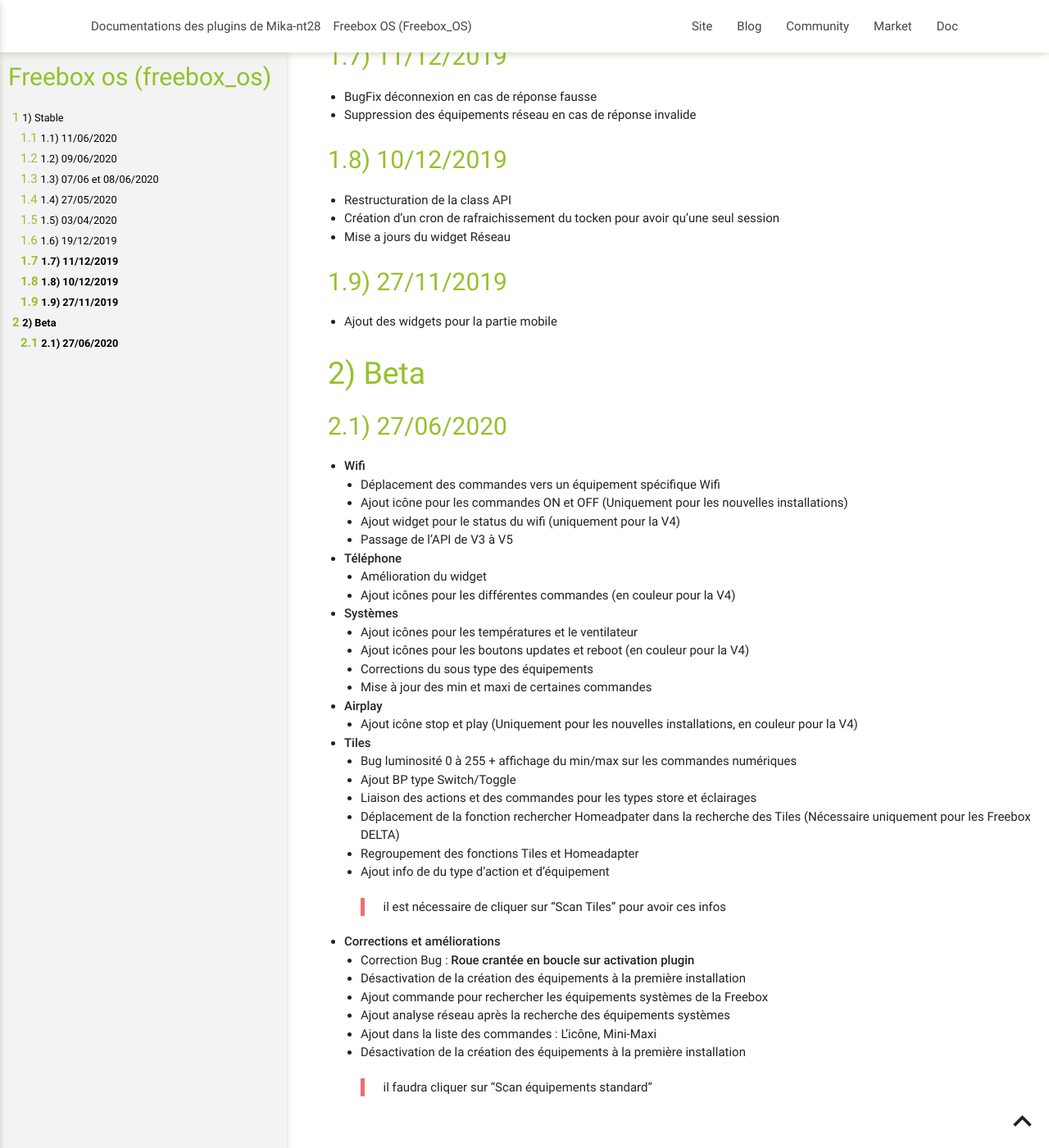
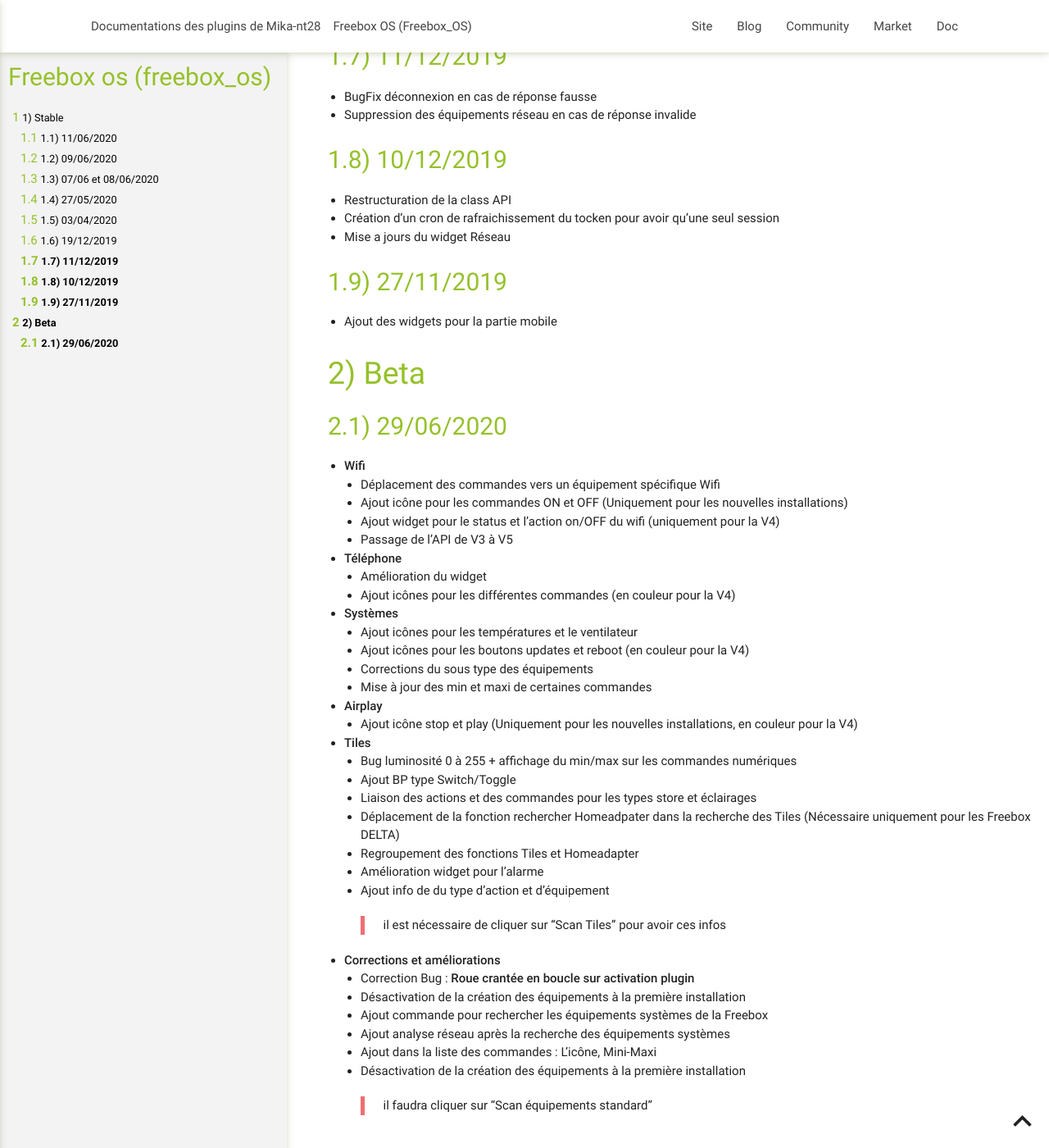
Before and after one commit to mika-nt28/Documentations, a Jekyll site: the page built from Freebox_OS/fr_FR/changelog.md, in a window 1280 px wide and 1400 px high, scrolled down 1215 px. Shown: the whole window at 82% size. Built offline with Jekyll 4.4.1, drawn with Linux system fonts in a browser that asks for light colours.

Commit message:
Changelog Beta + amélioration documentation

```diff
--- a/Freebox_OS/fr_FR/changelog.md
+++ b/Freebox_OS/fr_FR/changelog.md
@@ -69,12 +69,12 @@
 
 # Beta
 
-## 27/06/2020
+## 29/06/2020
 
 - **Wifi**
   - Déplacement des commandes vers un équipement spécifique Wifi
   - Ajout icône pour les commandes ON et OFF (Uniquement pour les nouvelles installations)
-  - Ajout widget pour le status du wifi (uniquement pour la V4)
+  - Ajout widget pour le status et l'action on/OFF du wifi (uniquement pour la V4)
   - Passage de l'API de V3 à V5
 - **Téléphone**
   - Amélioration du widget
@@ -92,6 +92,7 @@
   - Liaison des actions et des commandes pour les types store et éclairages
   - Déplacement de la fonction rechercher Homeadpater dans la recherche des Tiles (Nécessaire uniquement pour les Freebox DELTA)
   - Regroupement des fonctions Tiles et Homeadapter
+  - Amélioration widget pour l'alarme
   - Ajout info de du type d'action et d'équipement
     > il est nécessaire de cliquer sur "Scan Tiles" pour avoir ces infos
 - **Corrections et améliorations**
```
Also changed, not shown: Freebox_OS/fr_FR/index.md (+2 -2 lines).
